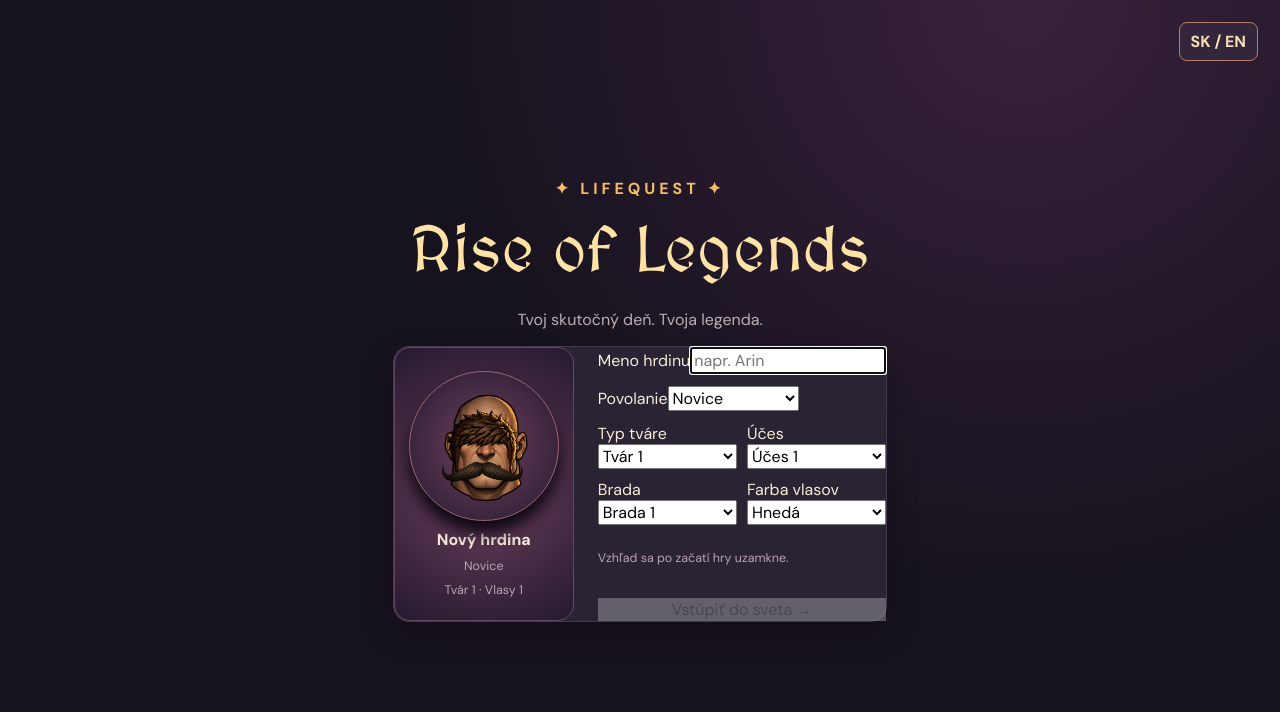
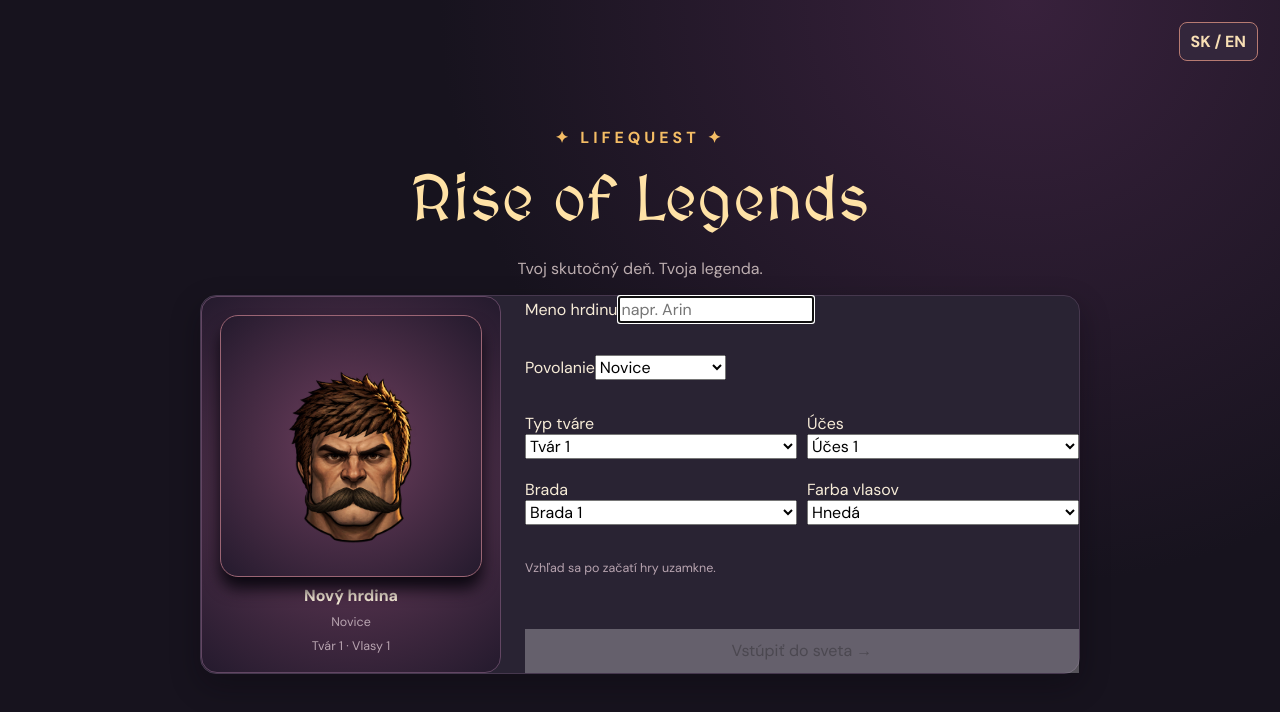
Before and after one commit to Arisenko/lifequest-rise-of-legends, a React (Vite) app: page / in a window 1280 px wide. Shown: the top 712 px of the page. Built offline with nearby package versions, Linux system fonts and the light colour scheme.

Commit message:
Use layered headless character in game

```diff
--- a/src/styles.css
+++ b/src/styles.css
@@ -19,71 +19,86 @@
 .inventory-card{min-width:0;grid-template-columns:58px minmax(0,1fr) auto auto auto!important}.inventory-card .item-art{width:58px;height:58px}.inventory-item-copy{min-width:0;overflow:hidden}.inventory-item-copy strong,.inventory-item-copy small{overflow-wrap:anywhere;word-break:break-word}.inventory-card button{white-space:nowrap}
 .creation-panel{display:grid;grid-template-columns:180px 1fr;gap:24px;max-width:720px;text-align:left}.creation-preview{display:flex;flex-direction:column;align-items:center;justify-content:center;gap:8px;padding:18px;border:1px solid #624663;border-radius:16px;background:radial-gradient(circle,#70405f,#241a2d)}.creation-avatar{font-size:6rem;filter:drop-shadow(0 12px 8px #0b0710)}.creation-preview small,.creation-traits,.creation-note{color:#b8a4b0;font-size:.78rem}.creation-fields{display:grid;gap:12px}.creation-options{display:grid;grid-template-columns:1fr 1fr;gap:10px}.creation-panel button{margin-top:8px}@media(max-width:650px){.creation-panel{grid-template-columns:1fr}.creation-options{grid-template-columns:1fr}}
 .profile-menu{position:relative;display:block}.profile-menu summary{list-style:none;cursor:pointer}.profile-menu summary::-webkit-details-marker{display:none}.profile-dropdown{position:absolute;z-index:20;top:48px;left:-8px;padding:8px;border:1px solid #8c5b67;border-radius:10px;background:#241a2d;box-shadow:0 12px 28px #09060dcc;min-width:145px}.profile-dropdown button{width:100%;border:1px solid #d69a5c;border-radius:8px;background:linear-gradient(#d99b5a,#a95e42);color:#21151a;font-weight:700;padding:8px;cursor:pointer}.profile-dropdown button:hover{filter:brightness(1.1)}
-.layered-avatar{position:relative;overflow:hidden;background:radial-gradient(circle,#70405f,#241a2d);background-size:cover}.creation-avatar.layered-avatar{width:150px;height:150px;border-radius:50%;border:1px solid #9b6574}.layered-avatar span{position:absolute;inset:0;background-repeat:no-repeat;background-size:500% 100%;background-position-y:center;pointer-events:none}.avatar-face{background-image:url('/assets/fighter-face-options.png')}.avatar-hair{background-image:url('/assets/fighter-hair-options.png')}.avatar-beard{background-image:url('/assets/fighter-beard-options.png')}.face-1 .avatar-face{background-position-x:0%}.face-2 .avatar-face{background-position-x:25%}.face-3 .avatar-face{background-position-x:50%}.face-4 .avatar-face{background-position-x:75%}.face-5 .avatar-face{background-position-x:100%}.hair-1 .avatar-hair,.beard-1 .avatar-beard{background-position-x:0%}.hair-2 .avatar-hair,.beard-2 .avatar-beard{background-position-x:25%}.hair-3 .avatar-hair,.beard-3 .avatar-beard{background-position-x:50%}.hair-4 .avatar-hair,.beard-4 .avatar-beard{background-position-x:75%}.hair-5 .avatar-hair,.beard-5 .avatar-beard{background-position-x:100%}.profile-menu .layered-avatar{width:38px;height:38px;border-radius:50%;border:1px solid #a56c72}.profile-menu .layered-avatar span{transform:scale(1.2);transform-origin:center}
-.color-čierna .avatar-hair{filter:brightness(.55)}.color-ryšavá .avatar-hair{filter:sepia(1) saturate(2) hue-rotate(325deg)}.color-blond .avatar-hair{filter:sepia(1) saturate(1.7) brightness(1.25) hue-rotate(355deg)}
-.creation-avatar.layered-avatar span{background-size:500% 100%;background-position-y:50%;background-position-x:0;transform:translateY(0)}.creation-avatar.layered-avatar .avatar-face,.creation-avatar.layered-avatar .avatar-hair,.creation-avatar.layered-avatar .avatar-beard{inset:-1px}.creation-avatar.layered-avatar .avatar-hair{transform:translateY(-1px)}.creation-avatar.layered-avatar .avatar-beard{transform:translateY(2px)}
-.layered-avatar span{background-image:none!important;background-size:contain;background-position:center;background-repeat:no-repeat}.face-1 .avatar-face{background-image:url('/assets/character-parts/face-1.png')!important}.face-2 .avatar-face{background-image:url('/assets/character-parts/face-2.png')!important}.face-3 .avatar-face{background-image:url('/assets/character-parts/face-3.png')!important}.face-4 .avatar-face{background-image:url('/assets/character-parts/face-4.png')!important}.face-5 .avatar-face{background-image:url('/assets/character-parts/face-5.png')!important}.hair-1 .avatar-hair{background-image:url('/assets/character-parts/hair-1.png')!important}.hair-2 .avatar-hair{background-image:url('/assets/character-parts/hair-2.png')!important}.hair-3 .avatar-hair{background-image:url('/assets/character-parts/hair-3.png')!important}.hair-4 .avatar-hair{background-image:url('/assets/character-parts/hair-4.png')!important}.hair-5 .avatar-hair{background-image:url('/assets/character-parts/hair-5.png')!important}.beard-1 .avatar-beard{background-image:url('/assets/character-parts/beard-1.png')!important}.beard-2 .avatar-beard{background-image:url('/assets/character-parts/beard-2.png')!important}.beard-3 .avatar-beard{background-image:url('/assets/character-parts/beard-3.png')!important}.beard-4 .avatar-beard{background-image:url('/assets/character-parts/beard-4.png')!important}.beard-5 .avatar-beard{background-image:url('/assets/character-parts/beard-5.png')!important}
-.layered-avatar span{background-size:100% 100%!important;background-position:center!important;transform:none!important}.creation-avatar.layered-avatar .avatar-hair{transform:translateY(-1px)!important}.creation-avatar.layered-avatar .avatar-beard{transform:translateY(2px)!important}
-/* Per-face fitting: each silhouette gets its own attachment geometry. */
-.layered-avatar .avatar-hair,.layered-avatar .avatar-beard{transform-origin:50% 50%!important}
-.face-1 .avatar-hair{transform:translate(-1%, -2%) scale(.94,.92)!important}.face-1 .avatar-beard{transform:translate(0,5%) scale(.88,.86)!important}
-.face-2 .avatar-hair{transform:translate(1%, -1%) scale(.84,.88)!important}.face-2 .avatar-beard{transform:translate(0,2%) scale(.84,.84)!important}
-.face-3 .avatar-hair{transform:translate(0,0) scale(.86,.86)!important}.face-3 .avatar-beard{transform:translate(0,4%) scale(.78,.78)!important}
-.face-4 .avatar-hair{transform:translate(0,-2%) scale(.92,.9)!important}.face-4 .avatar-beard{transform:translate(0,4%) scale(.86,.82)!important}
-.face-5 .avatar-hair{transform:translate(0,-1%) scale(.82,.87)!important}.face-5 .avatar-beard{transform:translate(0,3%) scale(.8,.8)!important}
-.creation-avatar.layered-avatar.face-1 .avatar-hair{transform:translate(-1%,-2%) scale(.94,.92)!important}.creation-avatar.layered-avatar.face-1 .avatar-beard{transform:translate(0,5%) scale(.88,.86)!important}
-.creation-avatar.layered-avatar.face-2 .avatar-hair{transform:translate(1%,-1%) scale(.84,.88)!important}.creation-avatar.layered-avatar.face-2 .avatar-beard{transform:translate(0,2%) scale(.84,.84)!important}
-.creation-avatar.layered-avatar.face-3 .avatar-hair{transform:translate(0,0) scale(.86,.86)!important}.creation-avatar.layered-avatar.face-3 .avatar-beard{transform:translate(0,4%) scale(.78,.78)!important}
-.creation-avatar.layered-avatar.face-4 .avatar-hair{transform:translate(0,-2%) scale(.92,.9)!important}.creation-avatar.layered-avatar.face-4 .avatar-beard{transform:translate(0,4%) scale(.86,.82)!important}
-.creation-avatar.layered-avatar.face-5 .avatar-hair{transform:translate(0,-1%) scale(.82,.87)!important}.creation-avatar.layered-avatar.face-5 .avatar-beard{transform:translate(0,3%) scale(.8,.8)!important}
-.avatar-mustache{background-image:url('/assets/character-parts/beard-1.png')!important;clip-path:inset(34% 0 42% 0)}.avatar-beard{clip-path:inset(43% 0 0 0)}
-.face-1 .avatar-beard{display:none}.face-1 .avatar-mustache{transform:translateY(2%) scale(.88,.8)!important}.face-2 .avatar-mustache{transform:translateY(1%) scale(.86,.76)!important}.face-2 .avatar-beard{transform:translateY(5%) scale(.82,.82)!important}.face-3 .avatar-mustache{transform:translateY(2%) scale(.78,.72)!important}.face-3 .avatar-beard{transform:translateY(5%) scale(.74,.72)!important}.face-4 .avatar-mustache{transform:translateY(2%) scale(.84,.76)!important}.face-4 .avatar-beard{transform:translateY(5%) scale(.82,.78)!important}.face-5 .avatar-mustache{transform:translateY(2%) scale(.76,.7)!important}.face-5 .avatar-beard{transform:translateY(5%) scale(.76,.74)!important}
-.creation-avatar.layered-avatar.face-1 .avatar-mustache,.creation-avatar.layered-avatar.face-2 .avatar-mustache,.creation-avatar.layered-avatar.face-3 .avatar-mustache,.creation-avatar.layered-avatar.face-4 .avatar-mustache,.creation-avatar.layered-avatar.face-5 .avatar-mustache{display:block!important}
-.beard-1 .avatar-mustache{background-image:url('/assets/character-parts/beard-1.png')!important}.beard-2 .avatar-mustache{background-image:url('/assets/character-parts/beard-2.png')!important}.beard-3 .avatar-mustache{background-image:url('/assets/character-parts/beard-3.png')!important}.beard-4 .avatar-mustache{background-image:url('/assets/character-parts/beard-4.png')!important}.beard-5 .avatar-mustache{background-image:url('/assets/character-parts/beard-5.png')!important}
-.avatar-composite{display:block!important;background-size:contain!important;background-position:center!important;background-repeat:no-repeat!important}.face-1 .avatar-composite{background-image:url('/assets/character-parts/aligned-1.png')!important}.face-2 .avatar-composite{background-image:url('/assets/character-parts/aligned-2.png')!important}.face-3 .avatar-composite{background-image:url('/assets/character-parts/aligned-3.png')!important}.face-4 .avatar-composite{background-image:url('/assets/character-parts/aligned-4.png')!important}.face-5 .avatar-composite{background-image:url('/assets/character-parts/aligned-5.png')!important}.layered-avatar .avatar-face,.layered-avatar .avatar-hair,.layered-avatar .avatar-mustache,.layered-avatar .avatar-beard{display:none!important}
-.setup{position:relative}.setup-language-toggle{position:absolute;top:22px;right:22px;border:1px solid #b77b72;border-radius:8px;background:#33263b;color:#f8dfb5;padding:8px 11px;font-weight:700;cursor:pointer}.setup-language-toggle:hover{background:#5a3b52}
-.avatar-composite{display:none!important}
-.layered-avatar .avatar-face{display:block!important;background-size:100% 100%!important;background-position:center!important;background-repeat:no-repeat!important}
-.face-1 .avatar-face{background-image:url('/assets/character-parts/clean-face-1.png')!important}
-.face-2 .avatar-face{background-image:url('/assets/character-parts/clean-face-2.png')!important}
-.face-3 .avatar-face{background-image:url('/assets/character-parts/clean-face-3.png')!important}
-.face-4 .avatar-face{background-image:url('/assets/character-parts/clean-face-4.png')!important}
-.face-5 .avatar-face{background-image:url('/assets/character-parts/clean-face-5.png')!important}
-.skin-fair .avatar-face{filter:saturate(.8) brightness(1.08)}
-.skin-warm .avatar-face{filter:saturate(1.08) sepia(.08)}
-.skin-deep .avatar-face{filter:saturate(.9) brightness(.78)}
-.layered-avatar .avatar-face{background-size:contain!important;background-position:center bottom!important}
-.creation-avatar.layered-avatar .avatar-face{background-size:contain!important;background-position:center bottom!important}
-.creation-options label:nth-child(3){display:none!important}
-.creation-avatar .avatar-mustache,.creation-avatar .avatar-beard{display:none!important}
-.layered-avatar .avatar-hair{display:block!important;background-size:contain!important;background-position:center top!important;background-repeat:no-repeat!important}
-.hair-1 .avatar-hair{background-image:url('/assets/character-parts/clean-hair-1.png')!important}
-.hair-2 .avatar-hair{background-image:url('/assets/character-parts/clean-hair-2.png')!important}
-.hair-3 .avatar-hair{background-image:url('/assets/character-parts/clean-hair-3.png')!important}
-.hair-4 .avatar-hair{background-image:url('/assets/character-parts/clean-hair-4.png')!important}
-.hair-5 .avatar-hair{background-image:url('/assets/character-parts/clean-hair-5.png')!important}
-.layered-avatar .avatar-mustache{display:none!important}
-.layered-avatar .avatar-beard{display:block!important;background-size:contain!important;background-position:center center!important;background-repeat:no-repeat!important;clip-path:none!important}
-.beard-1 .avatar-beard{background-image:url('/assets/character-parts/clean-beard-1.png')!important}
-.beard-2 .avatar-beard{background-image:url('/assets/character-parts/clean-beard-2.png')!important}
-.beard-3 .avatar-beard{background-image:url('/assets/character-parts/clean-beard-3.png')!important}
-.beard-4 .avatar-beard{background-image:url('/assets/character-parts/clean-beard-4.png')!important}
-.beard-5 .avatar-beard{background-image:url('/assets/character-parts/clean-beard-5.png')!important}
-.creation-options label:nth-child(3){display:block!important}
-.layered-avatar .avatar-hair{background-size:82% 82%!important;background-position:center 2%!important}
-.creation-avatar.layered-avatar .avatar-hair{background-size:82% 82%!important;background-position:center 2%!important}
-.layered-avatar .avatar-beard{background-size:58% 58%!important;background-position:center 58%!important}
-.creation-avatar.layered-avatar .avatar-beard{background-size:58% 58%!important;background-position:center 58%!important}
-.layered-avatar .avatar-hair{transform:translateY(-18%)!important}
-.creation-avatar.layered-avatar .avatar-hair{transform:translateY(-18%)!important}
-.layered-avatar .avatar-beard{transform:translateY(30%)!important}
-.creation-avatar.layered-avatar .avatar-beard{transform:translateY(30%)!important}
-.layered-avatar .avatar-hair,.creation-avatar.layered-avatar .avatar-hair{background-size:100% 100%!important;background-position:center!important;transform:none!important}
-.layered-avatar .avatar-beard,.creation-avatar.layered-avatar .avatar-beard{background-size:100% 100%!important;background-position:center!important;transform:none!important}
-.creation-avatar.layered-avatar .avatar-mustache{display:none!important;background-image:none!important}
-.creation-avatar.layered-avatar .avatar-hair,.creation-avatar.layered-avatar .avatar-beard{left:0!important;right:0!important;top:0!important;bottom:0!important;background-position:50% 50%!important;background-size:100% 100%!important;transform:none!important}
-.hair-0 .avatar-hair,.beard-0 .avatar-beard{display:none!important;background-image:none!important}
-.creation-options label{display:block!important}
-.creation-options select{display:block!important;width:100%!important}
-.layered-avatar .avatar-hair{transform:translateY(-18%)!important}
-.layered-avatar .avatar-beard{transform:translateY(22%)!important}
+.layered-avatar {
+  position: relative;
+  overflow: hidden;
+  background: radial-gradient(circle, #70405f, #241a2d);
+  --face-width: 1;
+  --hair-offset: 0%;
+  --beard-offset: 0%;
+}
+.creation-panel { width: min(880px, calc(100vw - 48px)); max-width: 880px; grid-template-columns: 300px minmax(0, 1fr); }
+.creation-avatar.layered-avatar { width: 100%; max-width: 264px; aspect-ratio: 1; border-radius: 18px; border: 1px solid #9b6574; }
+@media(max-width:650px) { .creation-panel { grid-template-columns: 1fr; } }
+.profile-menu .layered-avatar { width: 38px; height: 38px; border-radius: 50%; border: 1px solid #a56c72; }
+.layered-avatar span {
+  position: absolute;
+  inset: 18% 10% 2%;
+  background-repeat: no-repeat;
+  background-size: contain;
+  background-position: center;
+  pointer-events: none;
+}
+.layered-avatar .avatar-composite, .layered-avatar .avatar-mustache { display: none; }
+.layered-avatar .avatar-hair {
+  transform-origin: 51% 40%;
+  transform: translateY(var(--hair-offset)) scale(var(--face-width), 1);
+}
+.layered-avatar .avatar-hair::before {
+  content: "";
+  position: absolute;
+  width: var(--atlas-width);
+  aspect-ratio: 1983 / 793;
+  left: var(--atlas-left);
+  top: var(--atlas-top);
+  background: url('/assets/character-parts/hair-atlas.png') left top / 100% 100% no-repeat;
+  clip-path: var(--hair-crop);
+}
+.layered-avatar .avatar-beard {
+  transform-origin: 50% 60%;
+  transform: translate(var(--beard-x, 0%), calc(var(--beard-y, 3%) + var(--beard-offset))) scale(calc(var(--beard-width, 1) * var(--face-width)), var(--beard-height, 1));
+}
+.face-2 { --beard-offset: -2%; --hair-offset: -1%; }
+.face-3 { --face-width: .83; --hair-offset: 4%; --beard-offset: 5%; }
+.face-4 { --face-width: .96; --beard-offset: 3%; }
+.face-5 { --face-width: .97; --beard-offset: 2%; }
+.hair-1 { --atlas-width: 329.21%; --atlas-left: 17.05%; --atlas-top: -34%; --hair-crop: inset(0 80.4% 0 0); }
+.hair-2 { --atlas-width: 309.84%; --atlas-left: -42%; --atlas-top: -31%; --hair-crop: inset(0 60% 0 19.6%); }
+.hair-3 { --atlas-width: 329.21%; --atlas-left: -112%; --atlas-top: -31%; --hair-crop: polygon(40% 0,58.2% 0,58.2% 55%,57.5% 72%,57.4% 100%,40% 100%); }
+.hair-4 { --atlas-width: 329.21%; --atlas-left: -180%; --atlas-top: -31%; --hair-crop: polygon(58.2% 0,82% 0,82% 55%,83% 72%,83% 100%,57.4% 100%,57.5% 72%,58.2% 55%); }
+.hair-5 { --atlas-width: 329.21%; --atlas-left: -247%; --atlas-top: -33%; --hair-crop: polygon(82% 0,100% 0,100% 100%,83% 100%,83% 72%,82% 55%); }
+.beard-1 { --beard-width: .75; --beard-height: .8; --beard-x: 2%; --beard-y: 3%; }
+.beard-2 { --beard-width: .9; --beard-y: 7%; }
+.beard-3 { --beard-width: 1.1; --beard-x: 1%; --beard-y: 14%; }
+.beard-4 { --beard-width: 1.05; --beard-x: 3%; --beard-y: 8%; }
+.beard-5 { --beard-width: 1.25; --beard-height: .8; --beard-x: 1%; --beard-y: 12%; }
+.hair-0 .avatar-hair, .beard-0 .avatar-beard { display: none; }
+.face-1 .avatar-face { background-image: url('/assets/character-parts/clean-face-1.png'); }
+.face-2 .avatar-face { background-image: url('/assets/character-parts/clean-face-2.png'); }
+.face-3 .avatar-face { background-image: url('/assets/character-parts/clean-face-3.png'); }
+.face-4 .avatar-face { background-image: url('/assets/character-parts/clean-face-4.png'); }
+.face-5 .avatar-face { background-image: url('/assets/character-parts/clean-face-5.png'); }
+.beard-1 .avatar-beard { background-image: url('/assets/character-parts/clean-beard-1.png'); }
+.beard-2 .avatar-beard { background-image: url('/assets/character-parts/clean-beard-2.png'); }
+.beard-3 .avatar-beard { background-image: url('/assets/character-parts/clean-beard-3.png'); }
+.beard-4 .avatar-beard { background-image: url('/assets/character-parts/clean-beard-4.png'); }
+.beard-5 .avatar-beard { background-image: url('/assets/character-parts/clean-beard-5.png'); }
+
+.color-čierna .avatar-hair, .color-čierna .avatar-beard { filter: brightness(.55); }
+.color-ryšavá .avatar-hair, .color-ryšavá .avatar-beard { filter: sepia(1) saturate(2) hue-rotate(325deg); }
+.color-blond .avatar-hair, .color-blond .avatar-beard { filter: sepia(1) saturate(1.7) brightness(1.25) hue-rotate(355deg); }
+.skin-fair .avatar-face { filter: saturate(.8) brightness(1.08); }
+.skin-warm .avatar-face { filter: saturate(1.08) sepia(.08); }
+.skin-deep .avatar-face { filter: saturate(.9) brightness(.78); }
+.creation-options label, .creation-options select { display: block; }
+.creation-options select { width: 100%; }
+.setup { position: relative; }
+.setup-language-toggle { position:absolute; top:22px; right:22px; border:1px solid #b77b72; border-radius:8px; background:#33263b; color:#f8dfb5; padding:8px 11px; font-weight:700; cursor:pointer; }
+.setup-language-toggle:hover { background:#5a3b52; }
+.in-game-character { width:100%; height:480px!important; min-height:480px; border-radius:18px; background:radial-gradient(circle at 50% 28%,#70405f 0,#30233b 58%,#19141e 100%); }
+.in-game-character span { inset:0; }
+.in-game-character .avatar-body { background:url('/assets/fighter-base-headless.png') center bottom / contain no-repeat; }
+.in-game-character .avatar-face { inset:9% 24% 60%; background-size:contain!important; background-position:center bottom!important; }
+.in-game-character .avatar-hair { inset:6% 20% 59%; background-size:contain!important; }
+.in-game-character .avatar-beard { inset:25% 25% 52%; background-size:contain!important; }
+.in-game-character .avatar-body,.in-game-character .avatar-face,.in-game-character .avatar-hair,.in-game-character .avatar-beard { position:absolute; pointer-events:none; background-repeat:no-repeat; }
```
Also changed, not shown: src/components/CharacterScreen.tsx (+2 -1 lines), public/assets/character-parts/hair-atlas.png (added).
